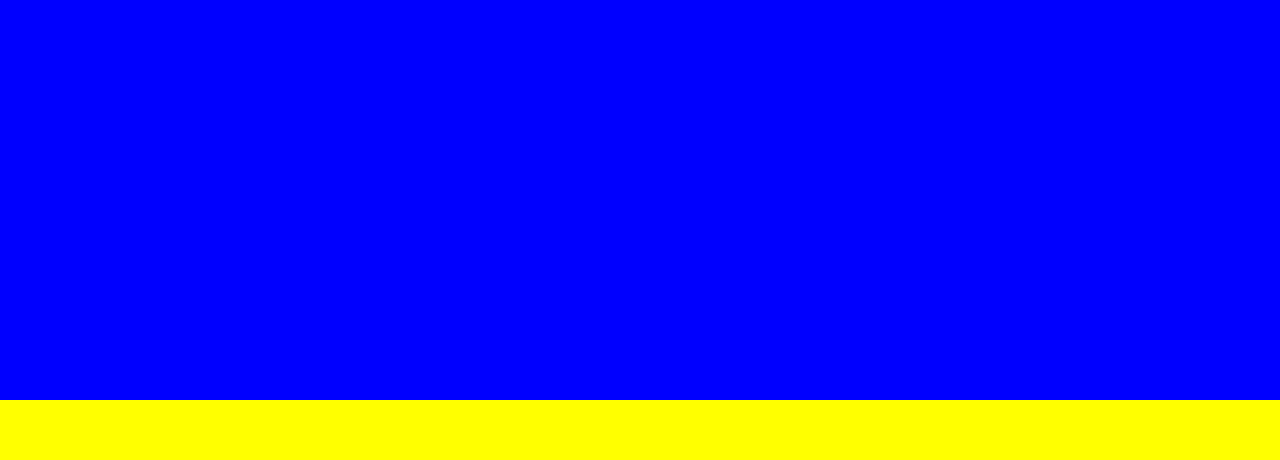
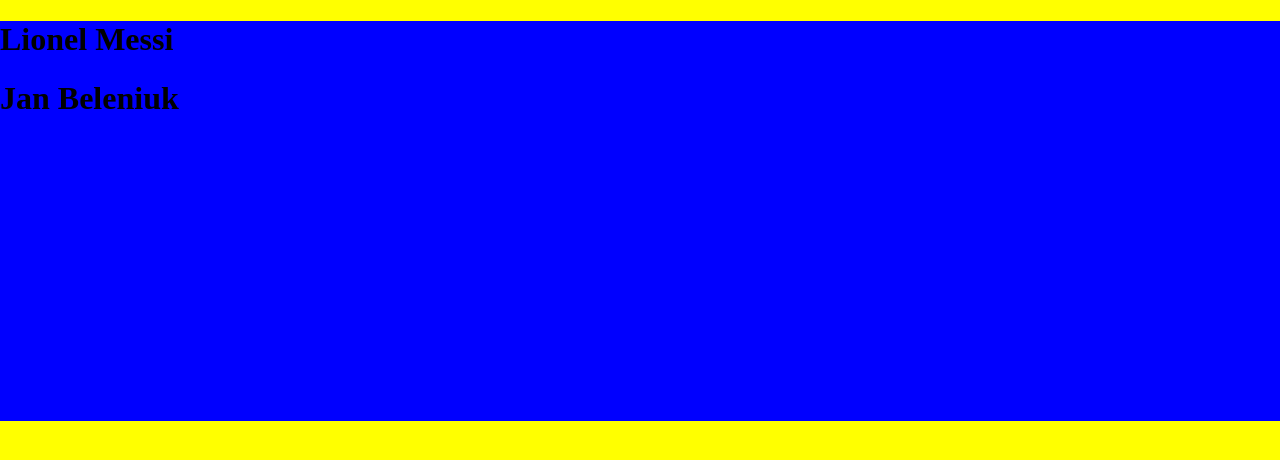
Before and after one commit to Limon4ikVf/hello-world, a plain HTML site: page index.html in a window 1280 px wide. Drawn offline with Linux system fonts and the light colour scheme.

Commit message:
Update index.html

```diff
--- a/index.html
+++ b/index.html
@@ -11,3 +11,19 @@
 
 </body>
 </html>
+
+<body>
+  <div class="wrapper">
+    <div class="pic1"></div>
+    <h1>
+      Lionel Messi
+    </h1>
+  </div>
+
+  <div class="wrapper">
+    <div class="pic2"></div>
+    <h1>
+      Jan Beleniuk
+    </h1>
+  </div>
+</body>
```
